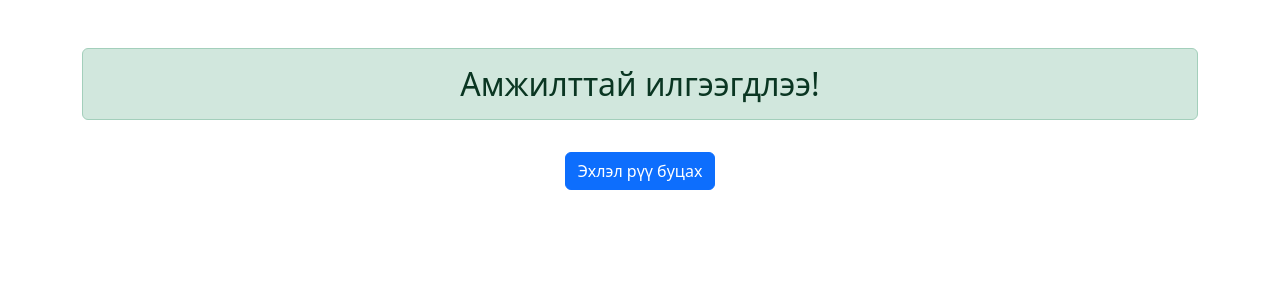
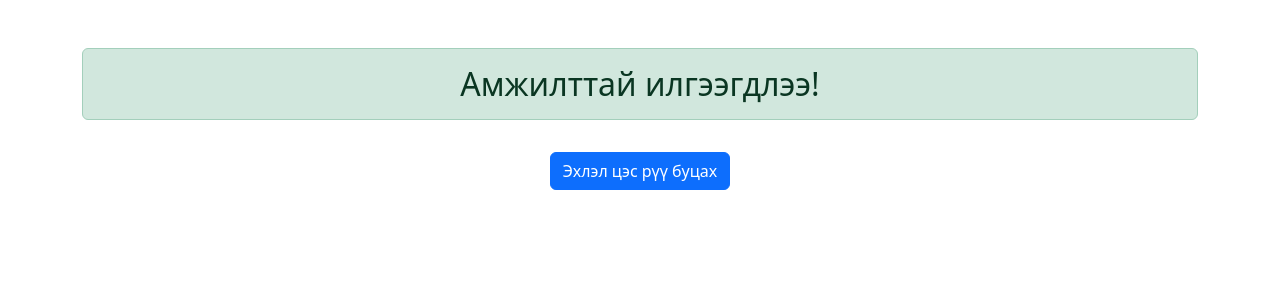
Before and after one commit to Munkhochir69/myproject, a Flask app: template templates/success.html in a window 1280 px wide. Shown: the top 300 px of the page. Run offline with Flask 3, Linux system fonts and the light colour scheme; the template is opened without the code that fills it, so the values that code supplies are empty.

Commit message:
Update success.html

```diff
--- a/templates/success.html
+++ b/templates/success.html
@@ -12,7 +12,7 @@
   <body>
     <div class="container mt-5 text-center">
       <h2 class="alert alert-success">Амжилттай илгээгдлээ!</h2>
-      <a href="/" class="btn btn-primary mt-3">Эхлэл рүү буцах</a>
+      <a href="https://google.com" class="btn btn-primary mt-3">Эхлэл цэс рүү буцах</a>
     </div>
 
     <script src="https://cdn.jsdelivr.net/npm/bootstrap@5.3.0-alpha1/dist/js/bootstrap.bundle.min.js"></script>
```
